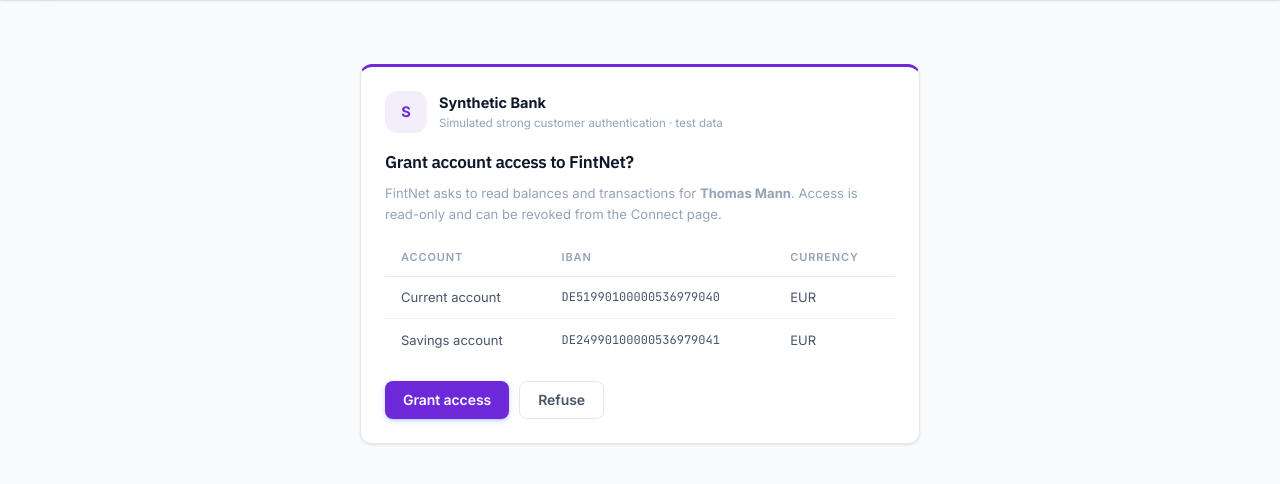
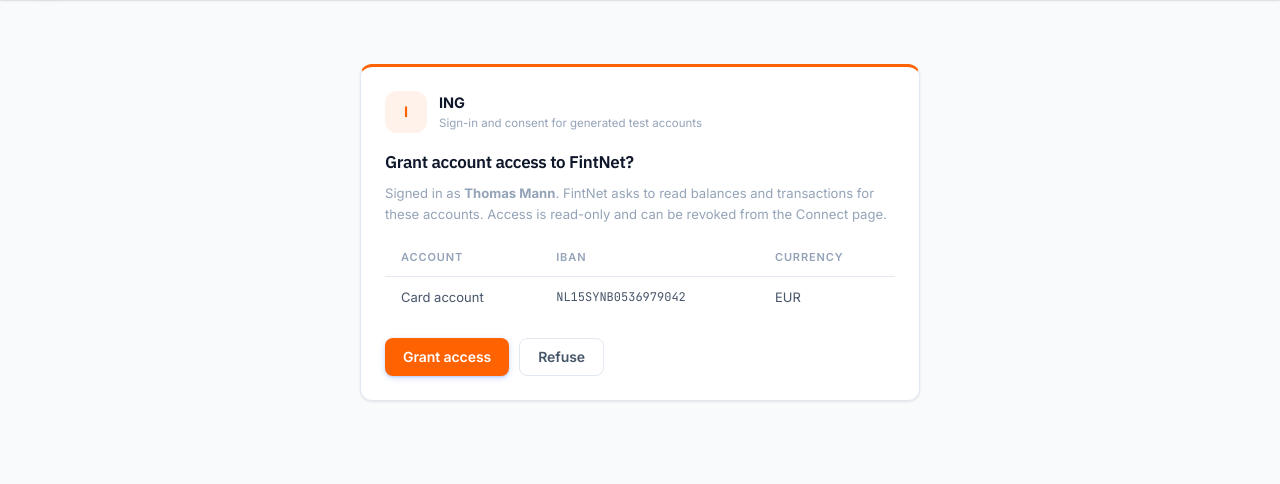
Before and after one commit to ajaykrishnaptr/bank-connectivity, a Flask app: a page that uses templates/synthbank_sca.html in a window 1280 px wide. Shown: the part 57-541 px from the top of the page. Run offline with Flask 3, Linux system fonts and the light colour scheme; a user stored in the database is signed in; data comes from the database, SQL or seed files in the repository; some libraries are stand-ins or nearby versions.

Commit message:
Demo logins hold generated accounts at the 4 connected banks
The separate Synthetic Bank is gone. Each demo login is still the test
user in one bank's live sandbox, and now also holds generated accounts
at one or more of UniCredit, Commerzbank, Nordea and ING (Margit Alros
at all 4, Mario Rossi at UniCredit and Commerzbank, and so on).

- Every login sees the 4 banks and picks what to connect. The home bank
  uses the live sandbox flow and brings its generated accounts too; a
  bank with generated accounts shows a sign-in and consent screen; a
  bank where the login holds nothing fails the sign-in.
- Live sandbox routes redirect a demo login away from other banks, so a
  typed URL cannot pull another test user's sandbox data.
- Generated accounts are stored under the real bank's name, tagged as
  generated on the Balances page and in the assistant's account list.
- Transactions are routed by account role: main, savings, card and
  everyday, with monthly top-ups between the customer's own accounts.
- The evaluation population's data is unchanged (1,276 customer-days
  compared against the previous generator, 0 differences).
- seed_data.py --reset-demo rebuilds the demo logins' data.

Co-Authored-By: Claude Opus 5 (1M context) <noreply@anthropic.com>
Claude-Session: https://claude.ai/code/session_017kiP4D1uaJ2khLBYjdRohd

```diff
--- a/app.py
+++ b/app.py
@@ -35,7 +35,7 @@ from statistics import mean, median
 from urllib.parse import parse_qs, urlparse
 
 from dotenv import load_dotenv
-from flask import Flask, flash, redirect, render_template, request, session, url_for
+from flask import Flask, abort, flash, redirect, render_template, request, session, url_for
 from flask_login import LoginManager, current_user, login_required, login_user, logout_user
 from werkzeug.security import check_password_hash, generate_password_hash
 
@@ -540,6 +540,7 @@ IS_HOSTED = bool(os.getenv("VERCEL"))
 
 app.jinja_env.filters["money"] = _money
 app.jinja_env.filters["bank_name"] = _bank_name
+app.jinja_env.tests["generated"] = lambda account: bool(account and (account.resource_id or "").startswith("SB-"))
 
 
 @app.context_processor
@@ -560,6 +561,13 @@ app.register_blueprint(synthbank_api.bp)
 # should move into the migration scripts.
 with app.app_context():
     db.create_all()
+    # create_all never alters existing tables: add columns introduced later.
+    from sqlalchemy import inspect as _inspect, text as _text
+    _cols = {c["name"] for c in _inspect(db.engine).get_columns("sb_accounts")}
+    for _name, _ddl in (("bank", "VARCHAR(20)"), ("role", "VARCHAR(10) NOT NULL DEFAULT 'main'")):
+        if _name not in _cols:
+            with db.engine.begin() as _conn:
+                _conn.execute(_text(f"ALTER TABLE sb_accounts ADD COLUMN {_name} {_ddl}"))
 
 
 # ── DB-scoping helpers ───────────────────────────────────────────────────────
@@ -588,6 +596,27 @@ def _get_connection(bank: str) -> BankConnection | None:
     return BankConnection.query.filter_by(
         user_id=current_user.id, bank=bank, status="active"
     ).first()
+
+
+def _demo_profile() -> dict | None:
+    """Name, home bank and banks with generated accounts for a demo login; None for sign-ups."""
+    cust = _demo_customer()
+    if cust is None:
+        return None
+    return {"name": cust.name, "home_bank": synthbank_store.home_bank(cust.customer_id),
+            "banks": synthbank_store.generated_banks(cust.customer_id)}
+
+
+def _demo_customer():
+    """The generated-data customer behind a demo login, or None for sign-ups."""
+    return synthbank_store.customer_for_email(current_user.email)
+
+
+def _live_blocked(bank: str) -> bool:
+    """A live sandbox holds only its own test user, so a demo login may use the
+    live flow only at its home bank. Other banks go through /connect/<bank>."""
+    cust = _demo_customer()
+    return cust is not None and synthbank_store.home_bank(cust.customer_id) != bank
 
 
 def _upsert_connection(bank: str, access_token: str | None = None,
@@ -619,6 +648,12 @@ def _upsert_connection(bank: str, access_token: str | None = None,
         "bank": bank, "is_new": is_new,
     })
     _fetch_and_store(bank, conn)
+    # A demo login connecting its home bank live also gets its generated
+    # accounts at that bank, so one connect shows the whole relationship.
+    cust = _demo_customer() if bank in synthbank_store.LIVE_BANKS else None
+    if cust is not None and bank in synthbank_store.generated_banks(cust.customer_id):
+        consent = synthbank_client.create_consent(cust.customer_id, bank)
+        _upsert_connection(synthbank_store.GEN_PREFIX + bank, consent_id=consent["consentId"])
     return conn
 
 
@@ -638,6 +673,20 @@ def _fetch_and_store(bank: str, conn: BankConnection) -> None:
     """
     import time as _time
     t0 = _time.time()
+    gen_bank = synthbank_store.generated_bank(bank)
+    if gen_bank:
+        # Generated accounts: read from the synthetic bank, stored under the real
+        # bank's name so they add up with that bank's live sandbox accounts.
+        saved = db_utils.upsert_accounts(gen_bank, synthbank_client.get_accounts(conn.consent_id), user_id=conn.user_id)
+        for acc in saved:
+            db_utils.upsert_transactions(gen_bank, acc.resource_id,
+                                         synthbank_client.get_transactions(conn.consent_id, acc.resource_id),
+                                         user_id=conn.user_id)
+        log.info("sync.complete", extra={
+            "event": "sync.complete", "user_id": conn.user_id, "bank": bank,
+            "account_count": len(saved), "latency_ms": int((_time.time() - t0) * 1000),
+        })
+        return saved
     if bank == "nordea":
         account_list = nordea_client.get_accounts(conn.access_token)
     elif bank == "commerzbank":
@@ -645,8 +694,6 @@ def _fetch_and_store(bank: str, conn: BankConnection) -> None:
         account_list = commerzbank_client.get_accounts(token, conn.consent_id)
     elif bank == "ing":
         account_list = ing_client.get_accounts(conn.access_token)
-    elif bank == "synthbank":
-        account_list = synthbank_client.get_accounts(conn.consent_id)
     else:  # unicredit
         account_list = psd2_client.get_accounts(app.config["SANDBOX_BASE_URL"], conn.consent_id)
         for a in account_list:
@@ -668,8 +715,6 @@ def _fetch_and_store(bank: str, conn: BankConnection) -> None:
         elif bank == "commerzbank":
             token = commerzbank_client.get_oauth_token()
             txn_data = commerzbank_client.get_transactions(token, conn.consent_id, acc.resource_id)
-        elif bank == "synthbank":
-            txn_data = synthbank_client.get_transactions(conn.consent_id, acc.resource_id)
         elif bank == "ing":
             try:
                 txn_data = ing_client.get_transactions(conn.access_token, acc.resource_id)
@@ -686,8 +731,8 @@ def _fetch_and_store(bank: str, conn: BankConnection) -> None:
         db_utils.upsert_transactions(bank, acc.resource_id, txn_data, user_id=conn.user_id)
 
     # Live sandbox data is small: let the model categorise a few new merchants
-    # straight away. The synthetic bank waits for the categorise cron job.
-    if bank != "synthbank" and llm.available():
+    # straight away. Generated accounts wait for the categorise cron job.
+    if llm.available():
         try:
             cat.upgrade_provisional(limit=int(os.getenv("SYNC_CATEGORISE_LIMIT", "10")))
         except Exception as exc:  # noqa: BLE001 — categorisation must never break a sync
@@ -740,6 +785,7 @@ def index():
         potential_savings=potential_savings,
         savings_breakdown=savings_breakdown,
         sandbox_login=SANDBOX_LOGIN,
+        demo=_demo_profile(),
     )
 
 
@@ -765,9 +811,11 @@ def disconnect(bank):
     """Mark a bank connection as revoked. We deliberately do NOT delete
     accounts / transactions — historical analytics should keep working
     even after the user disconnects from the bank."""
-    conn = BankConnection.query.filter_by(user_id=current_user.id, bank=bank).first()
-    if conn:
+    conns = BankConnection.query.filter(BankConnection.user_id == current_user.id,
+                                        BankConnection.bank.in_([bank, synthbank_store.GEN_PREFIX + bank])).all()
+    for conn in conns:
         conn.status = "revoked"
+    if conns:
         db.session.commit()
         log.info("connection.disconnect", extra={
             "event": "connection.disconnect", "user_id": current_user.id, "bank": bank,
@@ -785,18 +833,19 @@ def disconnect(bank):
 DEMO_PASSWORD = "TestPass123"
 # Each persona is the test user that exists in that bank's PSD2 sandbox, so the
 # sandbox SCA screen and the returned account owner match the login.
-# `sandbox` tells the viewer what the bank's own sandbox asks for at the
-# consent step, so nobody has to look it up on the bank's developer portal.
+# `banks` lists where the persona holds accounts: the live sandbox bank first,
+# then banks with generated accounts. `sandbox` tells the viewer what the bank's
+# own sandbox asks for at the consent step.
 DEMO_LOGIN = [
-    {"name": "Thomas Mann",   "email": "thomas.mann@example.de",  "banks": "Commerzbank sandbox · synthetic bank (EUR)",
+    {"name": "Thomas Mann",   "email": "thomas.mann@example.de",  "banks": "Commerzbank (live sandbox) · ING",
      "sandbox": "Commerzbank PSU-ID DE80480800200405423400 · consent pre-approved"},
-    {"name": "Aino Salo",     "email": "aino.salo@example.fi",    "banks": "Nordea FI sandbox · synthetic bank (EUR)",
+    {"name": "Aino Salo",     "email": "aino.salo@example.fi",    "banks": "Nordea FI (live sandbox) · UniCredit",
      "sandbox": "Nordea FI · the sandbox approves the consent, no bank login"},
-    {"name": "Margit Alros",  "email": "margit.alros@example.se", "banks": "Nordea SE sandbox · synthetic bank (SEK)",
+    {"name": "Margit Alros",  "email": "margit.alros@example.se", "banks": "Nordea SE (live sandbox, SEK) · Commerzbank · ING · UniCredit",
      "sandbox": "Nordea SE · choose SE, the sandbox approves the consent"},
-    {"name": "A van Dijk",    "email": "a.vandijk@example.nl",    "banks": "ING NL sandbox · synthetic bank (EUR)",
+    {"name": "A van Dijk",    "email": "a.vandijk@example.nl",    "banks": "ING NL (live sandbox) · Commerzbank",
      "sandbox": "ING · pick profile \"Hr A van Dijk, Mw B Mol-van Dijk\""},
-    {"name": "Mario Rossi",   "email": "mario.rossi@example.it",  "banks": "UniCredit IT sandbox · synthetic bank (EUR)",
+    {"name": "Mario Rossi",   "email": "mario.rossi@example.it",  "banks": "UniCredit IT (live sandbox) · Commerzbank",
      "sandbox": "UniCredit bank login · ituser2bgk / pwituser2bgk"},
 ]
 
@@ -811,8 +860,6 @@ SANDBOX_LOGIN = {
                     "note": "No bank login: Nordea's sandbox approves the consent. Choose FI or SE."},
     "ing":         {"values": [("Profile", "Hr A van Dijk, Mw B Mol-van Dijk")],
                     "note": "Pick the profile on ING's page, then paste the code from the example.com address bar."},
-    "synthbank":   {"values": [],
-                    "note": "No bank login: approve on the simulated consent screen."},
 }
 
 
@@ -1188,6 +1235,8 @@ def unicredit_connect():
     """Step 1 of the UniCredit flow: ask the bank to create a consent
     and redirect the user to its SCA (Strong Customer Authentication)
     page. Comes back to /callback when the user finishes."""
+    if _live_blocked("unicredit"):
+        return redirect(url_for("connect_bank", bank="unicredit"))
     try:
         sca_url = auth.initiate_consent_flow()
         return redirect(sca_url)
@@ -1202,6 +1251,8 @@ def callback():
     """Step 2 of UniCredit: the user has finished SCA in the bank's
     UI. We re-check consent status — only "valid" means we can fetch
     data — and persist the connection."""
+    if _live_blocked("unicredit"):
+        return redirect(url_for("connect_bank", bank="unicredit"))
     try:
         status = auth.check_and_store_consent_status()
         if status == "valid":
@@ -1223,6 +1274,8 @@ def commerzbank_connect():
     """Show the Commerzbank consent form. We validate the OAuth client
     credentials up front so an obvious "wrong client_id" error
     surfaces here rather than after the user submits the consent form."""
+    if _live_blocked("commerzbank"):
+        return redirect(url_for("connect_bank", bank="commerzbank"))
     try:
         commerzbank_client.get_oauth_token()
         return render_template("cb_consent.html", consent_id=commerzbank_client.SANDBOX_CONSENT)
@@ -1237,6 +1290,8 @@ def commerzbank_authorize():
     """User submitted the consent form. Re-fetch the consent status
     from the bank — only "valid" means SCA is complete and we can
     start pulling data."""
+    if _live_blocked("commerzbank"):
+        return redirect(url_for("connect_bank", bank="commerzbank"))
     consent_id = request.form.get("consent_id")
     if not consent_id:
         flash("Missing consent ID.", "error")
@@ -1262,6 +1317,8 @@ def commerzbank_authorize():
 def nordea_connect():
     """Show the Nordea country picker. The actual OAuth dance starts
     when the user posts to /nordea/authorize."""
+    if _live_blocked("nordea"):
+        return redirect(url_for("connect_bank", bank="nordea"))
     default = "SE" if (current_user.email or "").endswith(".se") else nordea_client.COUNTRY
     return render_template("nordea_consent.html", country=default)
 
@@ -1277,6 +1334,8 @@ def nordea_authorize():
     Location points to Nordea's hosted SCA page and we let the browser
     follow it — they'll come back to /nordea/callback.
     """
+    if _live_blocked("nordea"):
+        return redirect(url_for("connect_bank", bank="nordea"))
     try:
         redirect_uri = app.config["NORDEA_REDIRECT_URI"]
         country = request.form.get("country") if request.form.get("country") in ("FI", "SE", "DK", "NO") else None
@@ -1301,6 +1360,8 @@ def nordea_callback():
     user authenticates. If `code` is missing we render a small form
     that lets the user paste it manually (useful in dev when the
     redirect target is unreachable)."""
+    if _live_blocked("nordea"):
+        return redirect(url_for("connect_bank", bank="nordea"))
     code = request.args.get("code")
     if not code:
         return render_template("nordea_code.html", sca_url=None)
@@ -1324,6 +1385,8 @@ def ing_connect():
     """Start ING's OAuth dance. Validates the app-level token early so
     a misconfigured ING_CLIENT_ID surfaces here rather than after the
     user is bounced to ING's auth URL."""
+    if _live_blocked("ing"):
+        return redirect(url_for("connect_bank", bank="ing"))
     try:
         ing_client.get_app_token()
         state = str(uuid.uuid4())  # CSRF guard for the OAuth round-trip
@@ -1343,6 +1406,8 @@ def ing_enter_code():
     and paste it into this form. We accept either the bare code or the
     full URL — we'll parse the `code=` parameter out either way.
     """
+    if _live_blocked("ing"):
+        return redirect(url_for("connect_bank", bank="ing"))
     if request.method == "POST":
         raw = request.form.get("code", "").strip()
         if "code=" in raw:
@@ -1368,35 +1433,45 @@ def ing_enter_code():
 
 # ── Synthetic bank (Berlin Group AIS test bank, simulated SCA) ───────────────
 
-@app.route("/synthbank/connect")
-@login_required
-def synthbank_connect():
-    """Create a consent for the logged-in demo user's synthetic bank customer
-    and send them to the simulated SCA screen."""
-    cust = synthbank_store.customer_for_email(current_user.email)
-    if cust is None:
-        flash("The synthetic bank only holds data for the demo logins.", "warning")
-        return redirect(url_for("index"))
-    consent = synthbank_client.create_consent(cust.customer_id)
+_LIVE_CONNECT = {"unicredit": "unicredit_connect", "commerzbank": "commerzbank_connect",
+                 "nordea": "nordea_connect", "ing": "ing_connect"}
+
+
+@app.route("/connect/<bank>")
+@login_required
+def connect_bank(bank):
+    """Connect one of the 4 banks.
+
+    Sign-ups use the bank's live sandbox flow. A demo login uses the live flow
+    at its home bank (which also brings its generated accounts there); at any
+    other bank it goes to that bank's generated sign-in, which lists its
+    generated accounts or fails the login when it holds none there.
+    """
+    if bank not in _LIVE_CONNECT:
+        abort(404)
+    cust = _demo_customer()
+    if cust is None or synthbank_store.home_bank(cust.customer_id) == bank:
+        return redirect(url_for(_LIVE_CONNECT[bank]))
+    consent = synthbank_client.create_consent(cust.customer_id, bank)
     return redirect(consent["_links"]["scaRedirect"]["href"])
 
 
 @app.route("/synthbank/callback", methods=["POST"])
 @login_required
 def synthbank_callback():
-    """The user approved the consent on the simulated SCA screen."""
+    """The user approved access to their generated accounts at one bank."""
     consent_id = request.form.get("consent_id", "")
-    if request.form.get("decision") != "approve":
-        flash("Consent refused. Nothing was connected.", "info")
-        return redirect(url_for("index"))
     try:
-        cid = synthbank_client.customer_id_for(consent_id)
-        cust = synthbank_store.customer_for_email(current_user.email)
-        if cust is None or cust.customer_id != cid:
+        bank = synthbank_client.bank_for(consent_id)
+        if request.form.get("decision") != "approve":
+            flash("Consent refused. Nothing was connected.", "info")
+            return redirect(url_for("index"))
+        cust = _demo_customer()
+        if cust is None or bank is None or cust.customer_id != synthbank_client.customer_id_for(consent_id):
             flash("That consent belongs to a different customer.", "error")
             return redirect(url_for("index"))
-        _upsert_connection("synthbank", consent_id=consent_id)
-        flash("Synthetic bank connected. 13 months of transactions fetched.", "success")
+        _upsert_connection(synthbank_store.GEN_PREFIX + bank, consent_id=consent_id)
+        flash(f"{_bank_name(bank)} connected. Generated test accounts fetched.", "success")
         return redirect(url_for("dashboard"))
     except synthbank_client.SynthBankError as e:
         flash(str(e), "error")
@@ -1484,20 +1559,21 @@ def balances(account_id):
     if the user disconnected, redirect home with a warning.
     """
     acc  = _owned_account(account_id)
-    conn = _get_connection(acc.bank)
+    generated = acc.resource_id.startswith("SB-")
+    conn = _get_connection(synthbank_store.GEN_PREFIX + acc.bank if generated else acc.bank)
     if not conn:
         flash(f"No active {_bank_name(acc.bank)} connection.", "warning")
         return redirect(url_for("index"))
     try:
-        if acc.bank == "commerzbank":
+        if generated:
+            balance_list = synthbank_client.get_balances(conn.consent_id, account_id)
+        elif acc.bank == "commerzbank":
             balance_list = commerzbank_client.get_balances(
                 commerzbank_client.get_oauth_token(), conn.consent_id, account_id)
         elif acc.bank == "nordea":
             balance_list = nordea_client.get_balances(conn.access_token, account_id)
         elif acc.bank == "ing":
             balance_list = ing_client.get_balances(conn.access_token, account_id)
-        elif acc.bank == "synthbank":
-            balance_list = synthbank_client.get_balances(conn.consent_id, account_id)
         else:
             balance_list = psd2_client.get_balances(
                 app.config["SANDBOX_BASE_URL"], conn.consent_id, account_id)
@@ -1517,20 +1593,21 @@ def transactions(account_id):
     pages (dashboard, spending, recurring) see them next time.
     """
     acc  = _owned_account(account_id)
-    conn = _get_connection(acc.bank)
+    generated = acc.resource_id.startswith("SB-")
+    conn = _get_connection(synthbank_store.GEN_PREFIX + acc.bank if generated else acc.bank)
     if not conn:
         flash(f"No active {_bank_name(acc.bank)} connection.", "warning")
         return redirect(url_for("index"))
     try:
-        if acc.bank == "commerzbank":
+        if generated:
+            txn_data = synthbank_client.get_transactions(conn.consent_id, account_id)
+        elif acc.bank == "commerzbank":
             txn_data = commerzbank_client.get_transactions(
                 commerzbank_client.get_oauth_token(), conn.consent_id, account_id)
         elif acc.bank == "nordea":
             txn_data = nordea_client.get_transactions(conn.access_token, account_id)
         elif acc.bank == "ing":
             txn_data = ing_client.get_transactions(conn.access_token, account_id)
-        elif acc.bank == "synthbank":
-            txn_data = synthbank_client.get_transactions(conn.consent_id, account_id)
         else:
             txn_data = psd2_client.get_transactions(
                 app.config["SANDBOX_BASE_URL"], conn.consent_id, account_id)
@@ -1544,7 +1621,7 @@ def transactions(account_id):
 
 
 # Hook used by the feed cron to re-sync synthetic bank connections.
-app.config["SYNTHBANK_SYNC"] = lambda conn: _fetch_and_store("synthbank", conn)
+app.config["SYNTHBANK_SYNC"] = lambda conn: _fetch_and_store(conn.bank, conn)
 
 
 # Empty DB? Create the 5 demo logins and their synthetic bank history so a
--- a/assistant.py
+++ b/assistant.py
@@ -59,7 +59,7 @@ TOOLS: list[dict] = [
      "input_schema": {"type": "object", "properties": {
          "date_from": {"type": "string", "description": "YYYY-MM-DD"},
          "date_to": {"type": "string", "description": "YYYY-MM-DD"},
-         "bank": {"type": "string", "description": "optional bank id, e.g. nordea, commerzbank, ing, unicredit, synthbank"}},
+         "bank": {"type": "string", "description": "optional bank id: unicredit, commerzbank, nordea or ing"}},
          "required": ["date_from", "date_to"], "additionalProperties": False}},
     {"name": "top_merchants",
      "description": "Merchants the user paid most between two dates, in EUR, optionally within one category.",
@@ -128,6 +128,7 @@ class Tools:
             native = sum(float(t.amount or 0) for t in acc.transactions)
             dates = [t.booking_date for t in acc.transactions if t.booking_date]
             out.append({"bank": acc.bank, "name": acc.name, "owner": acc.owner_name, "currency": acc.currency,
+                        "data": "generated" if (acc.resource_id or "").startswith("SB-") else "live sandbox",
                         "balance_native": round(native, 2),
                         "balance_eur": round(currency_utils.to_eur(native, acc.currency or "EUR", self.rates), 2),
                         "first_transaction": str(min(dates)) if dates else None,
@@ -256,7 +257,8 @@ def answer(question: str, user_id: int, recurring_fn: Callable[[], dict]) -> dic
                     "tools": [], "refused": False}
 
         tools = Tools(user_id, recurring_fn)
-        banks = sorted({c.bank for c in BankConnection.query.filter_by(user_id=user_id, status="active")})
+        # Generated-account connections are stored as gen_<bank>; the model sees the bank itself.
+        banks = sorted({c.bank.removeprefix("gen_") for c in BankConnection.query.filter_by(user_id=user_id, status="active")})
         system = SYSTEM_TEMPLATE.format(today=date.today().isoformat(), banks=", ".join(banks) or "none",
                                         coverage=tools.coverage())
         messages: list[dict] = [{"role": "user", "content": question}]
--- a/models.py
+++ b/models.py
@@ -224,6 +224,11 @@ class SbAccount(db.Model):
     product     = db.Column(db.String(60))
     cash_account_type = db.Column(db.String(8), default="CACC")
     balance     = db.Column(db.Numeric(18, 2), nullable=False, default=0)
+    # Demo customers hold generated accounts at the banks FintNet connects
+    # (unicredit, commerzbank, nordea, ing); the evaluation population has none.
+    bank        = db.Column(db.String(20), index=True)
+    # main (salary, rent, bills), savings, spend (subscriptions, shopping) or daily (dining, transport, groceries)
+    role        = db.Column(db.String(10), nullable=False, default="main")
 
 
 class SbTransaction(db.Model):
--- a/templates/aggregation.html
+++ b/templates/aggregation.html
@@ -119,6 +119,11 @@
             <span class="dot" style="background:{{ r.color }}"></span>
             {{ r.account.bank | bank_name }}
           </span>
+          {% if r.account is generated %}
+          <span class="pill" style="margin-left:.25rem;background:#f1f5f9;color:#64748b;border:1px solid #e2e8f0;font-size:.62rem">generated</span>
+          {% else %}
+          <span class="pill" style="margin-left:.25rem;background:#ecfdf5;color:#047857;border:1px solid #a7f3d0;font-size:.62rem">live sandbox</span>
+          {% endif %}
         </td>
         <td class="mono text-muted" style="font-size:.75rem">{{ r.account.iban }}</td>
         <td class="text-right fw-700 {% if r.balance_nat >= 0 %}text-green{% else %}text-red{% endif %}">
--- a/templates/synthbank_sca.html
+++ b/templates/synthbank_sca.html
@@ -1,20 +1,31 @@
 {% extends "base.html" %}
 {% block content %}
+{% set colors = {'unicredit': '#c0392b', 'commerzbank': '#e67e22', 'nordea': '#3498db', 'ing': '#FF6200'} %}
+{% set color = colors.get(bank, '#6d28d9') %}
 <div style="max-width:560px;margin:2rem auto">
-  <div class="card" style="border-top:3px solid #6d28d9">
+  <div class="card" style="border-top:3px solid {{ color }}">
     <div style="display:flex;align-items:center;gap:.75rem;margin-bottom:1rem">
-      <div style="width:42px;height:42px;border-radius:12px;background:#6d28d915;color:#6d28d9;
-                  display:flex;align-items:center;justify-content:center;font-weight:900">S</div>
+      <div style="width:42px;height:42px;border-radius:12px;background:{{ color }}15;color:{{ color }};
+                  display:flex;align-items:center;justify-content:center;font-weight:900">{{ bank_label[0] }}</div>
       <div>
-        <div class="fw-700">Synthetic Bank</div>
-        <div class="text-muted" style="font-size:.72rem">Simulated strong customer authentication · test data</div>
+        <div class="fw-700">{{ bank_label }}</div>
+        <div class="text-muted" style="font-size:.72rem">Sign-in and consent for generated test accounts</div>
       </div>
     </div>
 
+    {% if not accounts %}
+    <div role="alert" style="background:#fef2f2;border:1px solid #fecaca;color:#991b1b;border-radius:10px;
+         padding:.85rem 1rem;margin-bottom:1rem">
+      <div class="fw-700" style="margin-bottom:.25rem">Sign-in failed</div>
+      <div style="font-size:.82rem;line-height:1.6">{{ bank_label }} has no customer record for <strong>{{ customer }}</strong>.
+        Nothing was connected.</div>
+    </div>
+    <a class="btn btn-secondary" href="{{ url_for('index') }}">Back to Connect</a>
+    {% else %}
     <h3 style="margin-bottom:.4rem">Grant account access to FintNet?</h3>
     <p class="text-muted" style="font-size:.82rem;line-height:1.6;margin-bottom:1rem">
-      FintNet asks to read balances and transactions for <strong>{{ owner }}</strong>.
-      Access is read-only and can be revoked from the Connect page.
+      Signed in as <strong>{{ customer }}</strong>. FintNet asks to read balances and transactions for these
+      accounts. Access is read-only and can be revoked from the Connect page.
     </p>
 
     <table style="margin-bottom:1.25rem">
@@ -28,9 +39,10 @@
 
     <form method="post" action="{{ url_for('synthbank_callback') }}" style="display:flex;gap:.625rem">
       <input type="hidden" name="consent_id" value="{{ consent_id }}">
-      <button class="btn btn-primary" name="decision" value="approve" type="submit" style="background:#6d28d9">Grant access</button>
+      <button class="btn btn-primary" name="decision" value="approve" type="submit" style="background:{{ color }}">Grant access</button>
       <button class="btn btn-secondary" name="decision" value="refuse" type="submit">Refuse</button>
     </form>
+    {% endif %}
   </div>
 </div>
 {% endblock %}
```
Also changed, not shown: seed_data.py (+13 -22 lines), synthbank/api.py (+20 -7 lines), synthbank/catalog.py (+32 -7 lines), synthbank/generator.py (+50 -15 lines), synthbank/store.py (+59 -13 lines), synthbank_client.py (+31 -14 lines), templates/index.html (+32 -19 lines), README.md.
